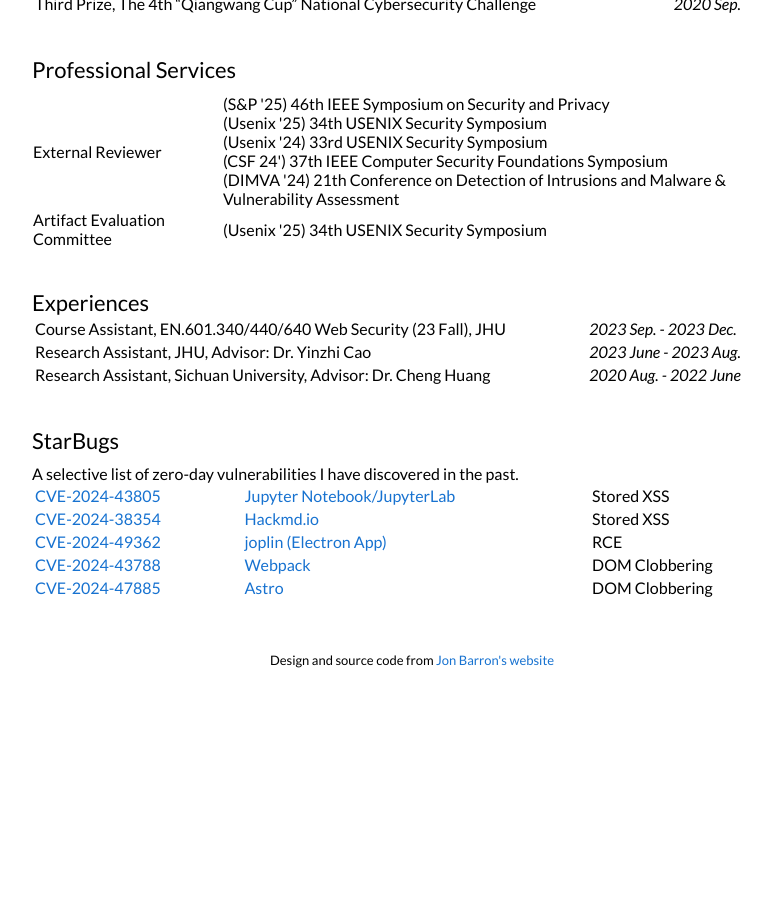
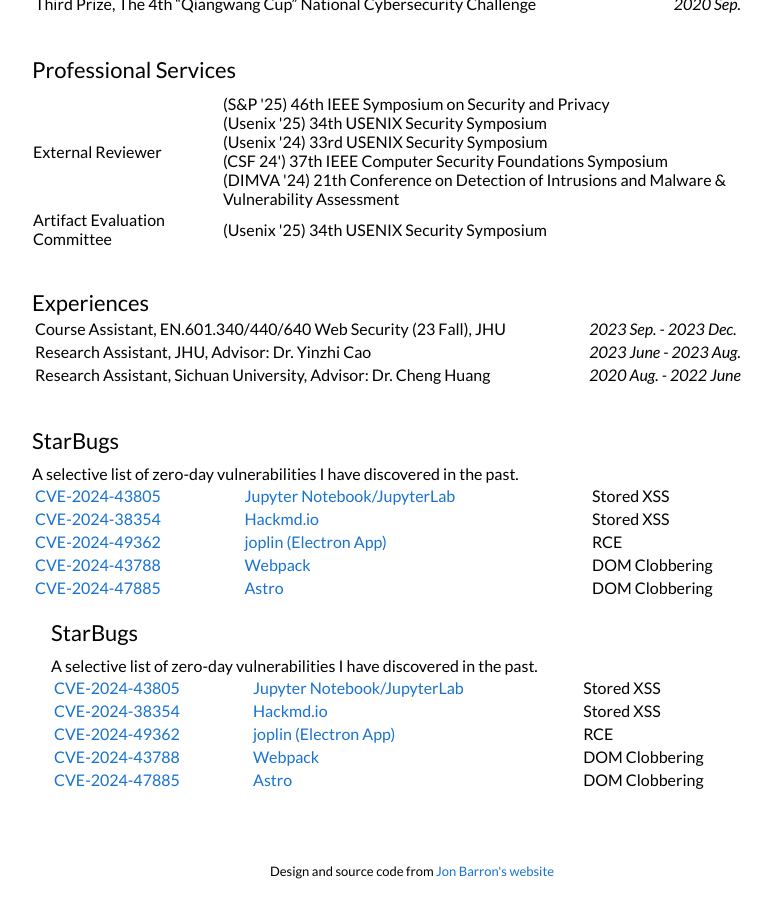
Before and after one commit to jackfromeast/jackfromeast.github.io, a Jekyll site: the page built from _posts/2024-09-23-FollowMyFlow.md, in a window 1280 px wide and 900 px high, scrolled down 1616 px. Shown: the whole window, without its empty margins (228-1000 px from the left). Built offline with Jekyll 4.4.1, drawn with Linux system fonts in a browser that asks for light colours; before the commit the page ends 2305 px from its top, so only the background shows below that.

Commit message:
[StarBugs] Update the StarBugs section.

```diff
--- /dev/null
+++ b/_data/vulns.yml
@@ -0,0 +1,34 @@
+- cve: "CVE-2024-43805"
+  link: "https://github.com/advisories/GHSA-9q39-rmj3-p4r2"
+  product: "Jupyter Notebook/JupyterLab"
+  product_link: "https://jupyter.org/"
+  type: "Stored XSS"
+  select: true
+
+- cve: "CVE-2024-38354"
+  link: "https://github.com/hackmdio/codimd/security/advisories/GHSA-22jv-vch8-2vp9"
+  product: "Hackmd.io"
+  product_link: "https://hackmd.io/"
+  type: "Stored XSS"
+  select: true
+
+- cve: "CVE-2024-49362"
+  link: "https://github.com/laurent22/joplin/security/advisories/GHSA-hff8-hjwv-j9q7"
+  product: "joplin (Electron App)"
+  product_link: "https://github.com/laurent22/joplin"
+  type: "RCE"
+  select: true
+
+- cve: "CVE-2024-43788"
+  link: "https://github.com/advisories/GHSA-4vvj-4cpr-p986"
+  product: "Webpack"
+  product_link: "https://webpack.js.org/"
+  type: "DOM Clobbering"
+  select: true
+
+- cve: "CVE-2024-47885"
+  link: "https://github.com/withastro/astro/security/advisories/GHSA-m85w-3h95-hcf9"
+  product: "Astro"
+  product_link: "https://astro.build/"
+  type: "DOM Clobbering"
+  select: true
--- a/_layouts/default.html
+++ b/_layouts/default.html
@@ -278,6 +278,27 @@
                   <td>DOM Clobbering</td>
                 </tr>
               </table>
+
+              <table style="width:100%;border:0px;border-spacing:0px;border-collapse:separate;margin-right:auto;margin-left:auto;">
+                <tr>
+                  <td style="padding:2.5%;width:100%;vertical-align:middle">
+                    <div style="margin-bottom: 10px;">
+                      <h2>StarBugs</h2>
+                    </div>
+                    A selective list of zero-day vulnerabilities I have discovered in the past.
+                    <table style="width:100%;table-layout:auto;">
+                      {% for vuln in site.data.vulns %}
+                      <tr>
+                        <td><a href="{{ vuln.link }}">{{ vuln.cve }}</a></td>
+                        <td><a href="{{ vuln.product_link }}">{{ vuln.product }}</a></td>
+                        <td>{{ vuln.type }}</td>
+                      </tr>
+                      {% endfor %}
+                    </table>
+                  </td>
+                </tr>
+              </table>
+
             </td>
           </tr>
         </table>
```
